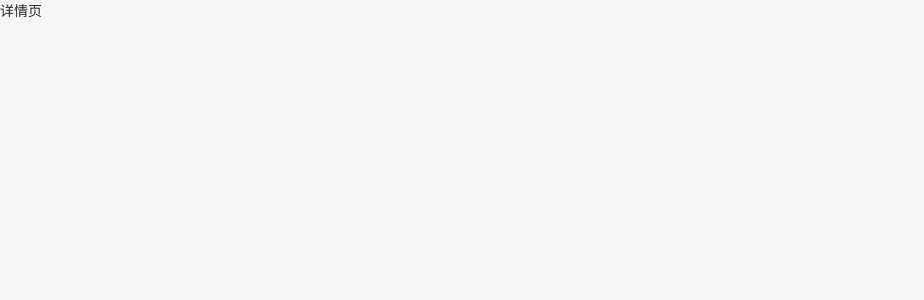
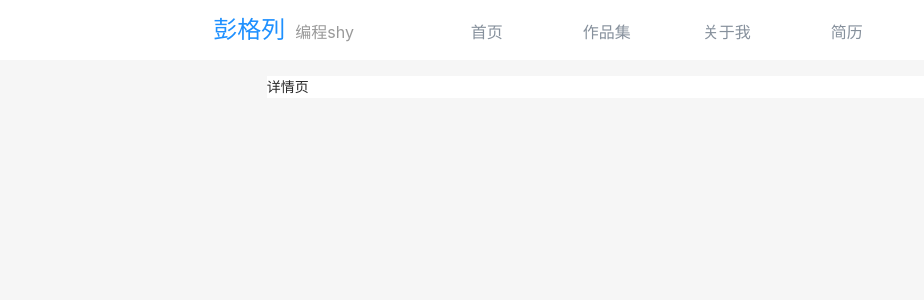
Before and after one commit to pgl-g/pglblog, a Next.js app: page /indexDetaile/1 in a window 1280 px wide. Shown: the top 300 px of the page, without its empty margins (0-924 px from the left). Built offline with nearby package versions, Linux system fonts and the light colour scheme.

Commit message:
fix: 详情页

```diff
--- /dev/null
+++ b/assets/css/components/detaileList.module.css
@@ -0,0 +1,4 @@
+.container {
+  width: 100%;
+  background-color: #fff;
+}
--- /dev/null
+++ b/assets/css/pages/indexDetaile.module.css
@@ -0,0 +1,3 @@
+.detaile_container .detaile_warpper {
+  padding-top: 16px;
+}
--- a/components/detaileList/index.js
+++ b/components/detaileList/index.js
@@ -1,11 +1,12 @@
 import React from 'react';
 
+import DetaileListStyle from '../../assets/css/components/detaileList.module.css';
 
 const DetaileList = () => {
 
   return (
 
-    <div>
+    <div className={DetaileListStyle.container}>
       详情页
     </div>
   )
--- a/pages/indexDetaile/[id].js
+++ b/pages/indexDetaile/[id].js
@@ -1,13 +1,27 @@
 import React from 'react';
+import { Col, Row } from 'antd';
+import Head from 'next/head';
 
+import Header from '../../components/Header';
 import DetaileList from '../../components/detaileList';
 
-
+import IndexDetaileStyle from '../../assets/css/pages/indexDetaile.module.css';
 
 function IndexDetaile() {
   return (
-    <div>
-      <DetaileList />
+    <div className={IndexDetaileStyle.detaile_container}>
+      <Head>
+        <title>编程shy-个人博客</title>
+        <link rel="icon" href="/favicon.ico" />
+      </Head>
+      <div>
+        <Header />
+        <Row justify="center" className={IndexDetaileStyle.detaile_warpper}>
+          <Col className="warpper_right" xs={24} sm={24} md={14} lg={14} xl={14}>
+            <DetaileList />
+          </Col>
+        </Row>
+      </div>
     </div>
   )
 }
```
